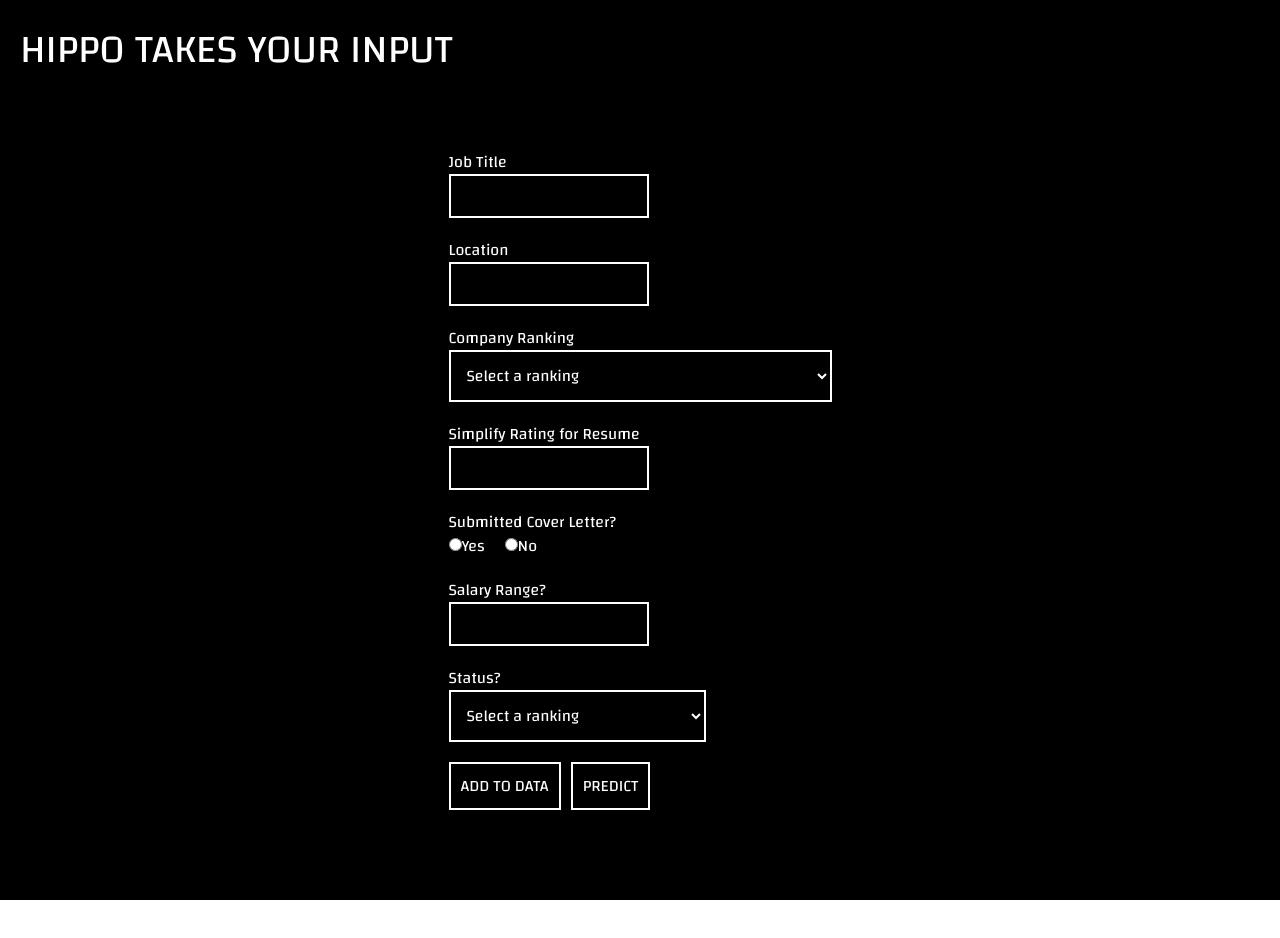
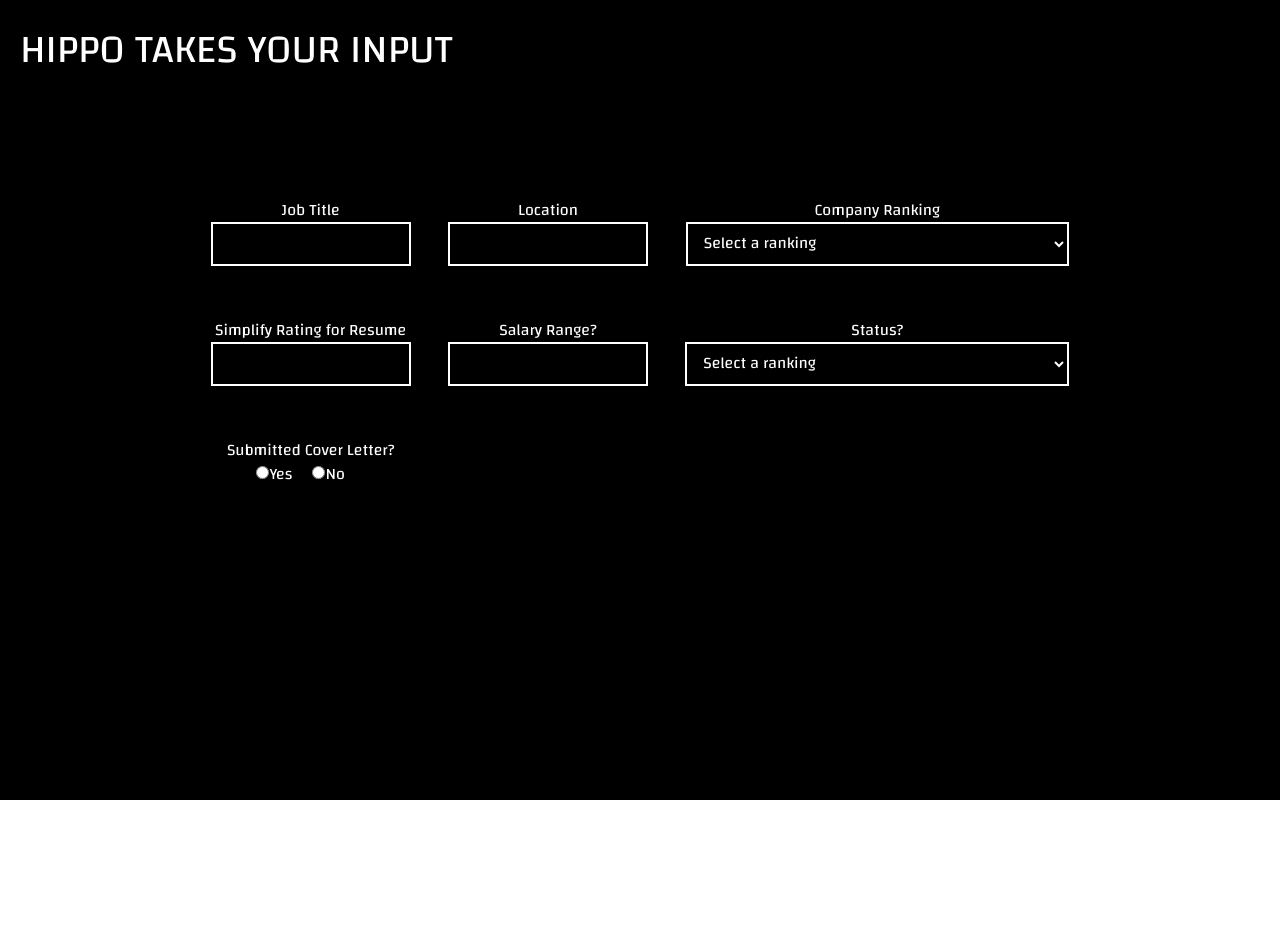
Before and after one commit to lbp-2492/job-app-predictions, a Next.js app in the folder hippo-predicts-jobs/: page /input in a window 1280 px wide. Shown: the top 938 px of the page. Before the commit the page ends 900 px from the top, so only its background shows below. Built offline with nearby package versions, Linux system fonts and the light colour scheme.

Commit message:
making the form look prettier

```diff
--- a/hippo-predicts-jobs/src/app/globals.css
+++ b/hippo-predicts-jobs/src/app/globals.css
@@ -126,4 +126,26 @@ body {
     margin-right: 20px;
   }
 
+  .cont-input {
+    width: 100vw;
+    height: 65vh;
+    display: flex;
+    justify-content: center;
+  }
+
+  .grid-container-input {
+    display: grid;
+    grid-template-columns: auto auto auto;
+    width: 70vw;
+    margin-bottom: 5px;
+    position: relative;
+    top: -100px;
+  }
+
+  .grid-item-input {
+    text-align: center;
+    justify-content: center;
+    height: 15vh;
+  }
+
 }
--- a/hippo-predicts-jobs/src/app/input/page.tsx
+++ b/hippo-predicts-jobs/src/app/input/page.tsx
@@ -19,27 +19,36 @@ export default function Input() {
       <div>
         <h1 className="heading">HIPPO TAKES YOUR INPUT</h1>
       </div>
+      <div className="cont-input">
+        <form action="/api/submit" method="post">
+
           <div className="form-bg">
-        <form action="/api/submit" method="post">
+            <div className="grid-container-input">
+
+              <div className="grid-item-input">
                 <div className="spacing">
                   <label> Job Title </label>
                   <br />
                   <input type="text" name="name" required />
                   <br />
                 </div>
+              </div>
 
+              <div className="grid-item-input">
                 <div className="spacing">
                   <label> Location </label>
                   <br />
                   <input type="text" name="location" required />
                   <br />
                 </div>
+              </div>
 
+              <div className="grid-item-input">
                 <div className="spacing">
                   <label> Company Ranking </label>
                   <br />
-            <select name="option" value={CRselectedOption} onChange={CRhandleChange} required>
-              <option value="" disabled>Select a ranking</option>
+                  <select className="h-11" name="option" value={CRselectedOption} onChange={CRhandleChange} required>
+                    <option className="" value="" disabled>Select a ranking</option>
                     <option value="option1">Fortune 500 type shi</option>
                     <option value="option2">Startup</option>
                     <option value="option3">Mid tier type shi (places that aren't tech based)</option>
@@ -47,14 +56,45 @@ export default function Input() {
                   </select>
                   <br />
                 </div>
+              </div>
 
+              <div className="grid-item-input">
                 <div className="spacing">
                   <label> Simplify Rating for Resume </label>
                   <br />
                   <input type="number" name="rating" required />
                   <br />
                 </div>
+              </div>
 
+              <div className="grid-item-input">
+                <div className="spacing">
+                  <div className="spacing">
+                    <label> Salary Range? </label>
+                    <br />
+                    <input type="number" name="range" required />
+                    <br />
+                  </div>
+                </div>
+              </div>
+
+              <div className="grid-item-input">
+                <div className="spacing">
+                  <label> Status? </label>
+                  <br />
+                  <select className="h-11 w-96" name="option" value={SselectedOption} onChange={ShandleChange} required>
+                    <option value="" disabled>Select a ranking</option>
+                    <option value="option1">Accepted</option>
+                    <option value="option2">Rejected</option>
+                    <option value="option3">Call Back</option>
+                    <option value="option4">Ghosted (more than a month)</option>
+                    <option value="option4">Response</option>
+                  </select>
+                  <br />
+                </div>
+              </div>
+
+              <div className="grid-item-input">
                 <div className="spacing">
                   <label> Submitted Cover Letter? </label>
                   <br />
@@ -66,28 +106,10 @@ export default function Input() {
                   </label>
                   <br />
                 </div>
-
-          <div className="spacing">
-            <label> Salary Range? </label>
-            <br />
-            <input type="number" name="range" required />
-            <br />
               </div>
 
-          <div className="spacing">
-            <label> Status? </label>
-            <br />
-            <select name="option" value={SselectedOption} onChange={ShandleChange} required>
-              <option value="" disabled>Select a ranking</option>
-              <option value="option1">Accepted</option>
-              <option value="option2">Rejected</option>
-              <option value="option3">Call Back</option>
-              <option value="option4">Ghosted (more than a month)</option>
-              <option value="option4">Response</option>
-            </select>
-            <br />
             </div>
-
+          </div>
           <button className="button-spacing" type="submit">ADD TO DATA</button>
           <button className="button-spacing" type="submit">PREDICT</button>
         </form>
```
Lines whose indentation alone changed are shown as unchanged.
